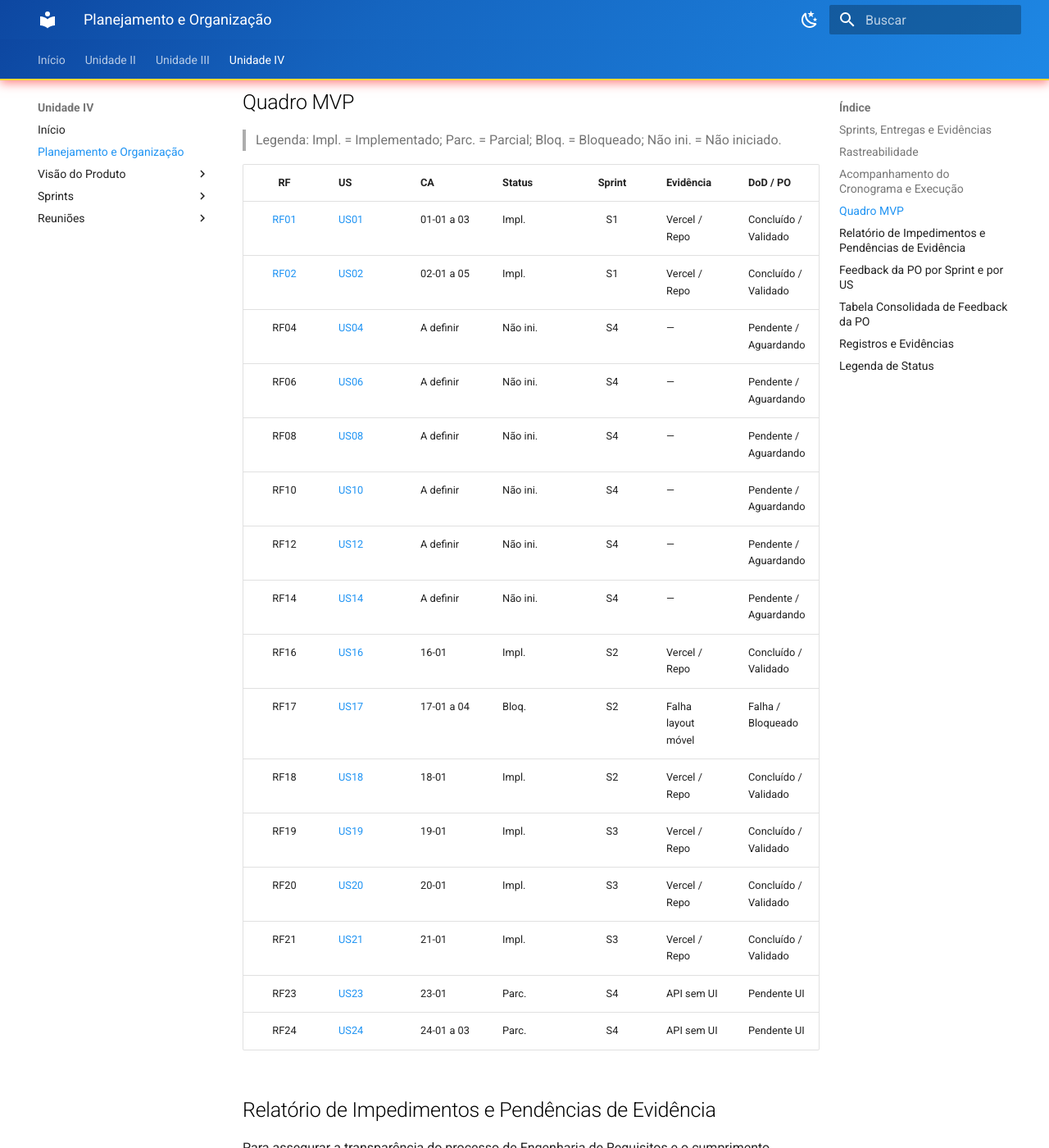
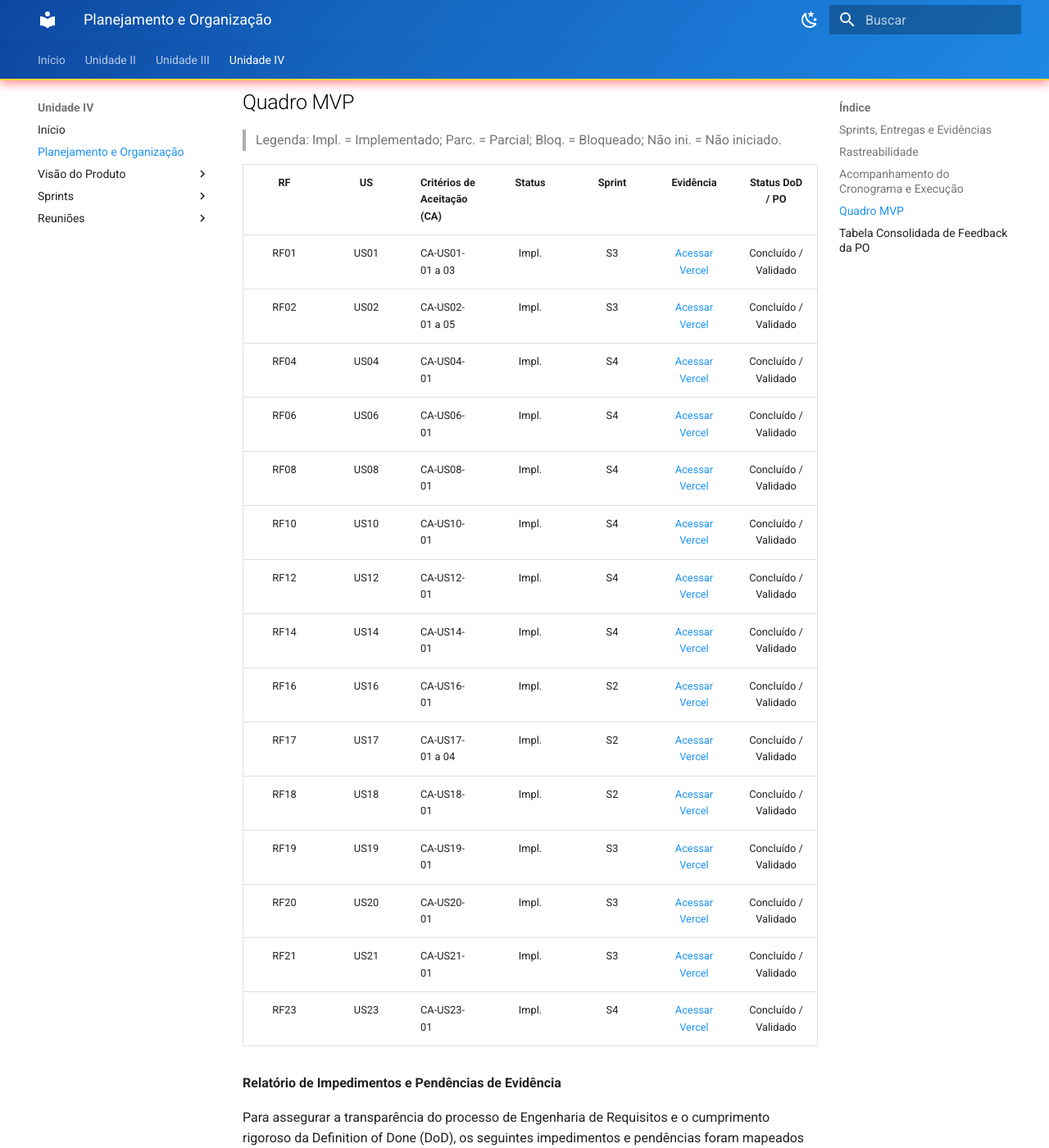
Before and after one commit to mdsreq-fga-unb/REQ-2026.1-T01--MorfoBlocosDigital, an MkDocs documentation site: the page built from docs/v3/planejamento.md, in a window 1280 px wide and 1400 px high, scrolled down 3187 px. Shown: the whole window at 82% size. Built offline with MkDocs 1.6.1 and Material for MkDocs 9.7.7, drawn with Linux system fonts in a browser that asks for light colours; some of the changed text lies outside the part shown.

```diff
--- a/docs/v3/planejamento.md
+++ b/docs/v3/planejamento.md
@@ -40,26 +40,25 @@ A tabela a seguir apresenta a visão geral do cronograma planejado para o MorfoB
 
 > Legenda: Impl. = Implementado; Parc. = Parcial; Bloq. = Bloqueado; Não ini. = Não iniciado.
 
-| RF | US | CA | Status | Sprint | Evidência | DoD / PO |
-| :---: | :--- | :--- | :--- | :---: | :--- | :--- |
-| [RF01](visao-produto/requisitos.md) | [US01](userstories.md#us01) | 01-01 a 03 | Impl. | S1 | Vercel / Repo | Concluído / Validado |
-| [RF02](visao-produto/requisitos.md) | [US02](userstories.md#us02) | 02-01 a 05 | Impl. | S1 | Vercel / Repo | Concluído / Validado |
-| RF04 | [US04](userstories.md#us04) | A definir | Não ini. | S4 | — | Pendente / Aguardando |
-| RF06 | [US06](userstories.md#us06) | A definir | Não ini. | S4 | — | Pendente / Aguardando |
-| RF08 | [US08](userstories.md#us08) | A definir | Não ini. | S4 | — | Pendente / Aguardando |
-| RF10 | [US10](userstories.md#us10) | A definir | Não ini. | S4 | — | Pendente / Aguardando |
-| RF12 | [US12](userstories.md#us12) | A definir | Não ini. | S4 | — | Pendente / Aguardando |
-| RF14 | [US14](userstories.md#us14) | A definir | Não ini. | S4 | — | Pendente / Aguardando |
-| RF16 | [US16](userstories.md#us16) | 16-01 | Impl. | S2 | Vercel / Repo | Concluído / Validado |
-| RF17 | [US17](userstories.md#us17) | 17-01 a 04 | Bloq. | S2 | Falha layout móvel | Falha / Bloqueado |
-| RF18 | [US18](userstories.md#us18) | 18-01 | Impl. | S2 | Vercel / Repo | Concluído / Validado |
-| RF19 | [US19](userstories.md#us19) | 19-01 | Impl. | S3 | Vercel / Repo | Concluído / Validado |
-| RF20 | [US20](userstories.md#us20) | 20-01 | Impl. | S3 | Vercel / Repo | Concluído / Validado |
-| RF21 | [US21](userstories.md#us21) | 21-01 | Impl. | S3 | Vercel / Repo | Concluído / Validado |
-| RF23 | [US23](userstories.md#us23) | 23-01 | Parc. | S4 | API sem UI | Pendente UI |
-| RF24 | [US24](userstories.md#us24)| 24-01 a 03 | Parc. | S4 | API sem UI | Pendente UI |
+| RF | US | Critérios de Aceitação (CA) | Status | Sprint | Evidência | Status DoD / PO |
+| :---: | :---: | ----- | :---: | :---: | :---: | :---: |
+| RF01 | US01 | CA-US01-01 a 03 | Impl. | S3 | [Acessar Vercel](https://req-2026-1-t01-morfo-blocos-digital.vercel.app/) | Concluído / Validado |
+| RF02 | US02 | CA-US02-01 a 05 | Impl. | S3 | [Acessar Vercel](https://req-2026-1-t01-morfo-blocos-digital.vercel.app/) | Concluído / Validado |
+| RF04 | US04 | CA-US04-01 | Impl. | S4 | [Acessar Vercel](https://req-2026-1-t01-morfo-blocos-digital.vercel.app/) | Concluído / Validado |
+| RF06 | US06 | CA-US06-01 | Impl. | S4 | [Acessar Vercel](https://req-2026-1-t01-morfo-blocos-digital.vercel.app/) | Concluído / Validado |
+| RF08 | US08 | CA-US08-01 | Impl. | S4 | [Acessar Vercel](https://req-2026-1-t01-morfo-blocos-digital.vercel.app/) | Concluído / Validado |
+| RF10 | US10 | CA-US10-01 | Impl. | S4 | [Acessar Vercel](https://req-2026-1-t01-morfo-blocos-digital.vercel.app/) | Concluído / Validado |
+| RF12 | US12 | CA-US12-01 | Impl. | S4 | [Acessar Vercel](https://req-2026-1-t01-morfo-blocos-digital.vercel.app/) | Concluído / Validado |
+| RF14 | US14 | CA-US14-01 | Impl. | S4 | [Acessar Vercel](https://req-2026-1-t01-morfo-blocos-digital.vercel.app/) | Concluído / Validado |
+| RF16 | US16 | CA-US16-01 | Impl. | S2 | [Acessar Vercel](https://req-2026-1-t01-morfo-blocos-digital.vercel.app/) | Concluído / Validado |
+| RF17 | US17 | CA-US17-01 a 04 | Impl. | S2 | [Acessar Vercel](https://req-2026-1-t01-morfo-blocos-digital.vercel.app/) | Concluído / Validado |
+| RF18 | US18 | CA-US18-01 | Impl. | S2 | [Acessar Vercel](https://req-2026-1-t01-morfo-blocos-digital.vercel.app/) | Concluído / Validado |
+| RF19 | US19 | CA-US19-01 | Impl. | S3 | [Acessar Vercel](https://req-2026-1-t01-morfo-blocos-digital.vercel.app/) | Concluído / Validado |
+| RF20 | US20 | CA-US20-01 | Impl. | S3 | [Acessar Vercel](https://req-2026-1-t01-morfo-blocos-digital.vercel.app/) | Concluído / Validado |
+| RF21 | US21 | CA-US21-01 | Impl. | S3 | [Acessar Vercel](https://req-2026-1-t01-morfo-blocos-digital.vercel.app/) | Concluído / Validado |
+| RF23 | US23 | CA-US23-01 | Impl. | S4 | [Acessar Vercel](https://req-2026-1-t01-morfo-blocos-digital.vercel.app/) | Concluído / Validado |
 
-## Relatório de Impedimentos e Pendências de Evidência
+**Relatório de Impedimentos e Pendências de Evidência**
 
 Para assegurar a transparência do processo de Engenharia de Requisitos e o cumprimento rigoroso da Definition of Done (DoD), os seguintes impedimentos e pendências foram mapeados na versão atual do MVP:
 
@@ -75,7 +74,7 @@ A lógica de back-end (Django), incluindo o controle de acesso baseado em funç
 
 As funcionalidades referentes ao CRUD administrativo de morfemas, palavras e atividades, que serão geridas através do painel nativo do Django Admin, encontram-se mapeadas para a Sprint 4 e ainda não possuem evidências funcionais de integração.
 
-## Feedback da PO por Sprint e por US
+**Feedback da PO por Sprint e por US**
 
 Esta seção consolida o registro de todos os feedbacks recebidos da Product Owner (Profª. María del Pilar Tobar Acosta — IFB) ao longo das sprints do projeto MorfoBlocos Digital, conforme exigido pelo processo de validação incremental com a cliente.
 
@@ -108,7 +107,7 @@ Esta seção consolida o registro de todos os feedbacks recebidos da Product Own
 
 ---
 
-## Legenda de Status
+**Legenda de Status**
 
 | Símbolo | Significado |
 | :---- | :---- |
```
Also changed, not shown: other parts of docs/v3/planejamento.md (+10 -10 lines), docs/v3/index.md (+1 -0 lines), docs/v3/userstories.md (+5 -22 lines), docs/v3/visao-produto/licoes-aprendidas.md (+12 -0 lines).
